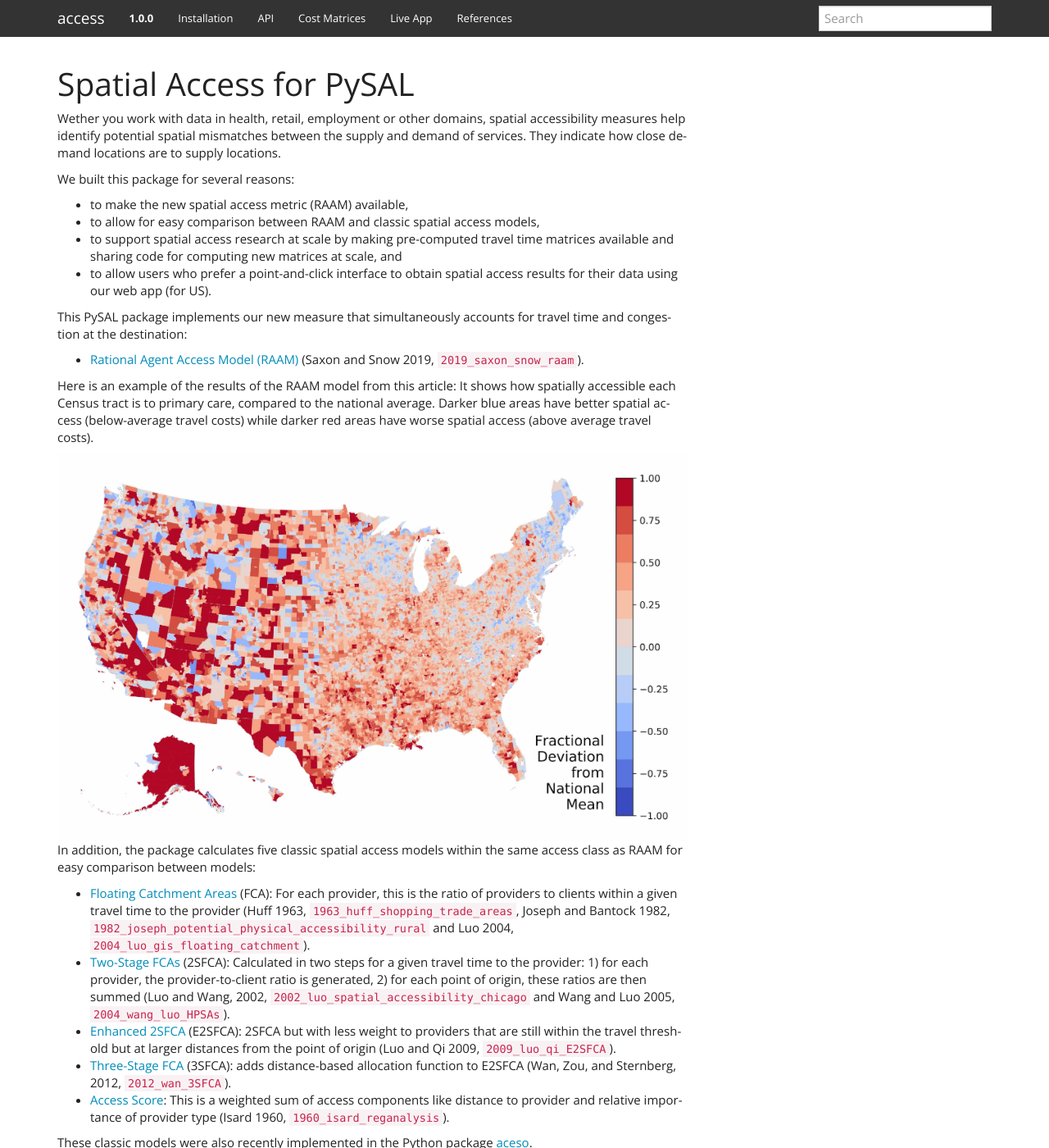
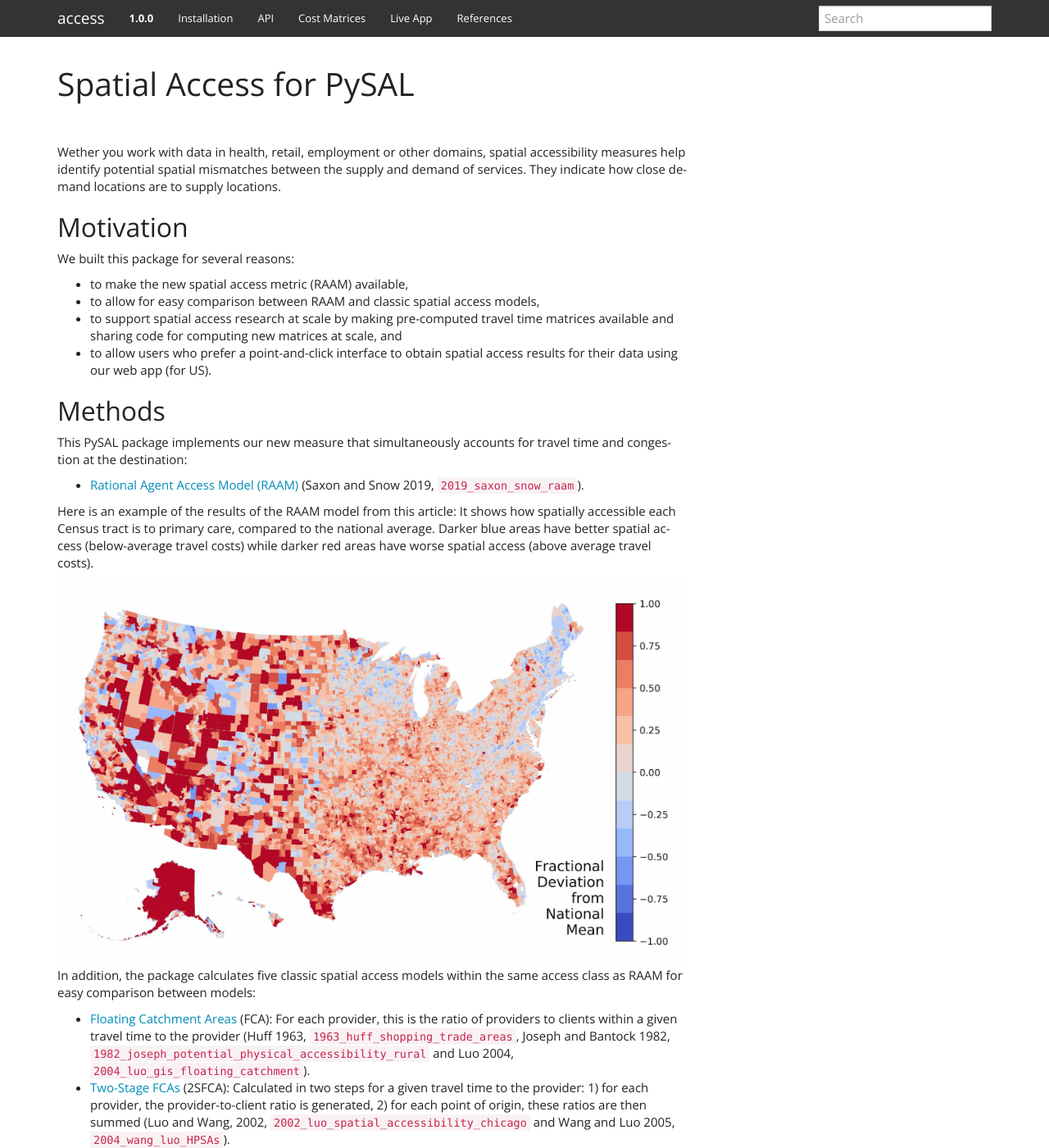
Before and after one commit to pysal/access, a Sphinx documentation site: the page built from docs/index.rst, in a window 1280 px wide and 1400 px high. Shown: the whole window at 82% size. Built offline with Sphinx 7.4.7, drawn with Linux system fonts in a browser that asks for light colours; cross-references to code outside the pages are shown as plain code.

Commit message:
adding subheaders to index page

```diff
--- a/docs/index.rst
+++ b/docs/index.rst
@@ -4,7 +4,13 @@
 Spatial Access for PySAL
 ========================
 
+|
+
 Wether you work with data in health, retail, employment or other domains, spatial accessibility measures help identify potential spatial mismatches between the supply and demand of services. They indicate how close demand locations are to supply locations.
+
+---------------------------
+Motivation
+---------------------------
 
 We built this package for several reasons:
 
@@ -12,6 +18,10 @@ We built this package for several reasons:
 - to allow for easy comparison between RAAM and classic spatial access models,
 - to support spatial access research at scale by making pre-computed travel time matrices available and sharing code for computing new matrices at scale, and
 - to allow users who prefer a point-and-click interface to obtain spatial access results for their data using our web app (for US).
+
+---------------------------
+Methods
+---------------------------
 
 This PySAL package implements our new measure that simultaneously accounts for travel time and congestion at the destination:
 
```
Also changed, not shown: other parts of docs/index.rst (+4 -0 lines).
